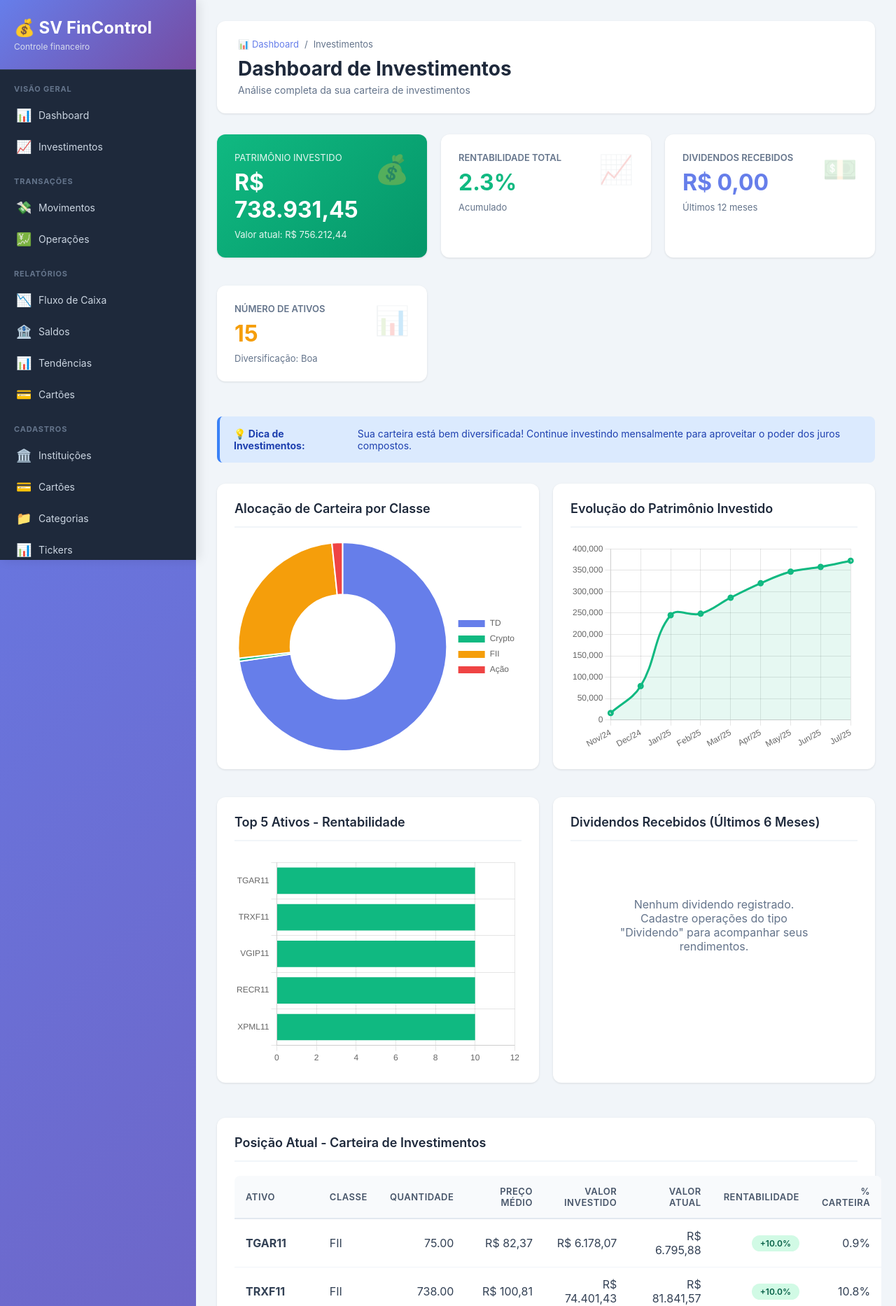
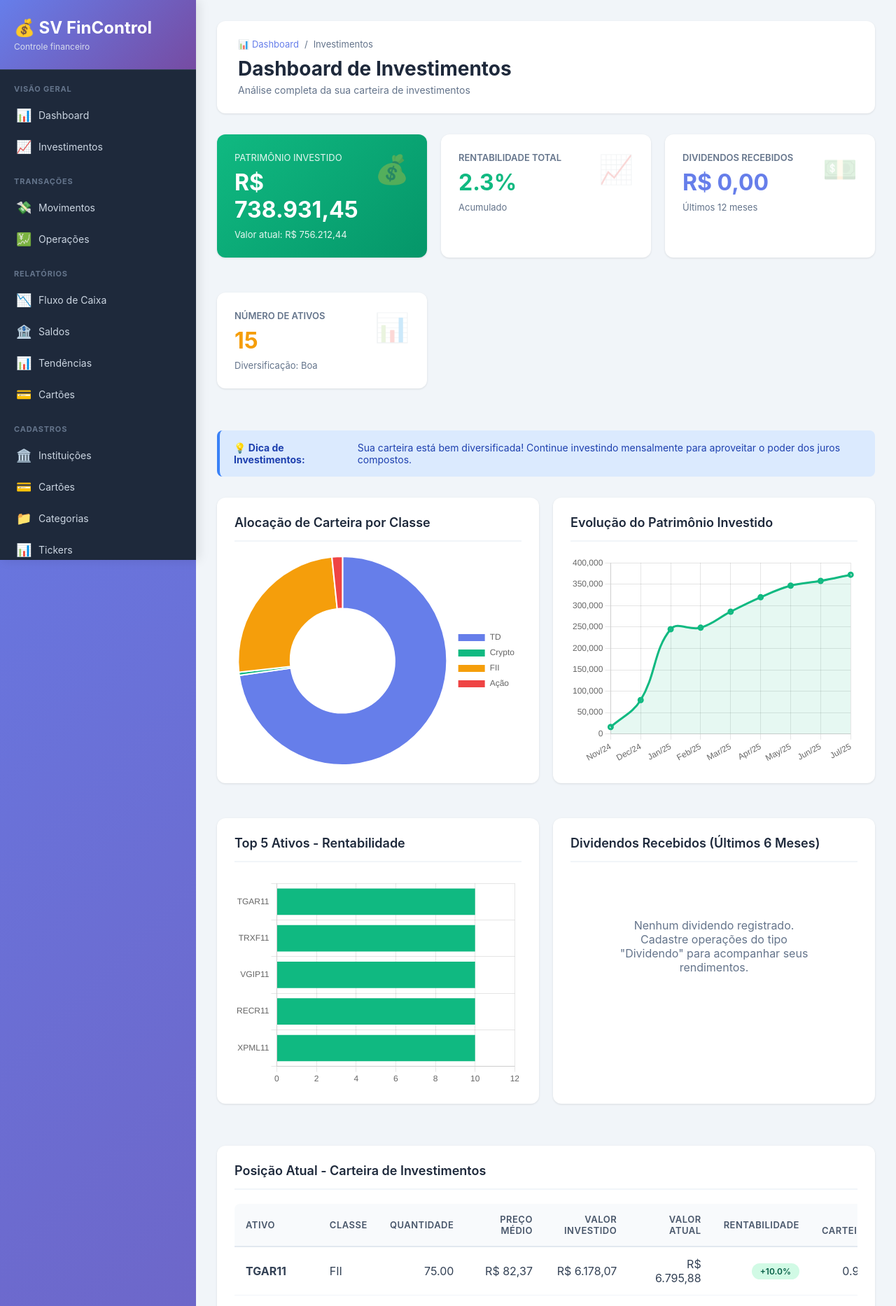
Before and after one commit to svsistema/finpessoal, a Flask app: page /dashboard/investimentos in a window 1280 px wide. Shown: the top 1866 px of the page at 70% size. Run offline with Flask 3, Linux system fonts and the light colour scheme; data comes from the database, SQL or seed files in the repository; both versions use the stored data as it was after the commit.

Commit message:
versao 121102

```diff
--- a/templates/dashboard_investimentos.html
+++ b/templates/dashboard_investimentos.html
@@ -3,6 +3,31 @@
 {% block title %}Dashboard de Investimentos{% endblock %}
 
 {% block content %}
+<style>
+/* Estilos específicos para o Dashboard de Investimentos */
+.card {
+    position: relative;
+    clear: both;
+    margin-bottom: 30px !important;
+}
+
+/* Garante espaçamento adequado */
+.page-header {
+    margin-bottom: 30px;
+    clear: both;
+}
+
+.alert {
+    clear: both;
+    margin-bottom: 30px;
+}
+
+/* Evita sobreposição de grids */
+[style*="display: grid"] {
+    clear: both;
+}
+</style>
+
 <div class="page-header">
     <div class="breadcrumb">
         <a href="{{ url_for('dashboard') }}">📊 Dashboard</a> / <span>Investimentos</span>
@@ -12,7 +37,7 @@
 </div>
 
 <!-- KPIs DE INVESTIMENTOS -->
-<div style="display: grid; grid-template-columns: repeat(auto-fit, minmax(250px, 1fr)); gap: 20px; margin-bottom: 30px;">
+<div style="display: grid; grid-template-columns: repeat(auto-fit, minmax(250px, 1fr)); gap: 20px; margin-bottom: 30px; clear: both;">
     <div class="card" style="background: linear-gradient(135deg, #10b981 0%, #059669 100%); color: white;">
         <div style="display: flex; justify-content: space-between; align-items: flex-start;">
             <div>
@@ -66,11 +91,11 @@
 
 <!-- ALERTAS -->
 {% if num_ativos == 0 %}
-<div class="alert alert-info" style="margin-bottom: 30px;">
+<div class="alert alert-info">
     <strong>📊 Comece a Investir:</strong> Você ainda não tem investimentos cadastrados. Vá em "Investimentos > Operações" para adicionar seus primeiros ativos!
 </div>
 {% else %}
-<div class="alert alert-info" style="margin-bottom: 30px;">
+<div class="alert alert-info">
     <strong>💡 Dica de Investimentos:</strong>
     {% if num_ativos >= 10 %}
         Sua carteira está bem diversificada! Continue investindo mensalmente para aproveitar o poder dos juros compostos.
@@ -80,11 +105,9 @@
         Sua carteira tem poucos ativos. Considere diversificar mais para reduzir riscos.
     {% endif %}
 </div>
-{% endif %}
 
 <!-- GRÁFICOS DE INVESTIMENTOS -->
-{% if num_ativos > 0 %}
-<div style="display: grid; grid-template-columns: repeat(auto-fit, minmax(450px, 1fr)); gap: 20px; margin-bottom: 30px;">
+<div style="display: grid; grid-template-columns: repeat(auto-fit, minmax(450px, 1fr)); gap: 20px; margin-bottom: 30px; clear: both;">
     <!-- Alocação de Carteira -->
     <div class="card">
         <div class="card-title">Alocação de Carteira por Classe</div>
@@ -99,10 +122,10 @@
         {% if evolucao_labels %}
         <div style="position: relative; height:300px; width:100%">
             <canvas id="evolucaoInvestChart" height="300"></canvas>
+        </div>
         {% else %}
         <p style="text-align: center; color: #64748b; padding: 60px;">Adicione mais investimentos para ver a evolução ao longo do tempo.</p>
         {% endif %}
-        </div>
     </div>
 
     <!-- Rentabilidade por Ativo -->
@@ -111,17 +134,19 @@
         {% if top_5_labels %}
         <div style="position: relative; height:300px; width:100%">
             <canvas id="rentabilidadeChart" height="300"></canvas>
+        </div>
         {% else %}
         <p style="text-align: center; color: #64748b; padding: 60px;">Nenhum ativo encontrado.</p>
         {% endif %}
-        </div>
     </div>
 
     <!-- Dividendos Mensais -->
     <div class="card">
         <div class="card-title">Dividendos Recebidos (Últimos 6 Meses)</div>
         {% if dividendos_labels %}
+        <div style="position: relative; height:300px; width:100%">
             <canvas id="dividendosChart" height="300"></canvas>
+        </div>
         {% else %}
         <p style="text-align: center; color: #64748b; padding: 60px;">
             Nenhum dividendo registrado. Cadastre operações do tipo "Dividendo" para acompanhar seus rendimentos.
@@ -131,9 +156,10 @@
 </div>
 
 <!-- TABELA DE POSIÇÕES -->
-<div class="card">
+<div class="card" style="clear: both;">
     <div class="card-title">Posição Atual - Carteira de Investimentos</div>
     {% if tabela_posicoes %}
+    <div style="overflow-x: auto;">
         <table>
             <thead>
                 <tr>
@@ -177,6 +203,7 @@
                 </tr>
             </tbody>
         </table>
+    </div>
     {% else %}
     <p style="text-align: center; color: #64748b; padding: 40px;">
         Nenhum ativo na carteira. Comece adicionando investimentos!
@@ -185,7 +212,7 @@
 </div>
 
 <!-- COMPARAÇÃO COM BENCHMARKS -->
-<div class="card" style="margin-top: 30px;">
+<div class="card" style="clear: both;">
     <div class="card-title">Comparação com Benchmarks (12 meses)</div>
     <div style="display: grid; grid-template-columns: repeat(auto-fit, minmax(200px, 1fr)); gap: 20px;">
         <div style="text-align: center; padding: 20px; background: {% if rentabilidade_total_num >= 0 %}#f0fdf4{% else %}#fef2f2{% endif %}; border-radius: 8px;">
@@ -222,12 +249,14 @@
     {% endif %}
 </div>
 
-<div class="alert alert-info" style="margin-top: 30px;">
+<div class="alert alert-info" style="clear: both;">
     <strong>ℹ️ Nota:</strong> Os valores de rentabilidade são estimados com base nos dados cadastrados. Para valores precisos, considere atualizar os preços atuais dos ativos ou integrar com uma API de cotações.
 </div>
 
-{% else %}
-<div class="card">
+{% endif %}
+
+{% if num_ativos == 0 %}
+<div class="card" style="clear: both;">
     <div style="text-align: center; padding: 60px;">
         <div style="font-size: 48px; margin-bottom: 20px;">📊</div>
         <h3 style="color: #1e293b; margin-bottom: 10px;">Comece a Investir!</h3>
```
Also changed, not shown: financas.db. Lines whose indentation alone changed are shown as unchanged.
